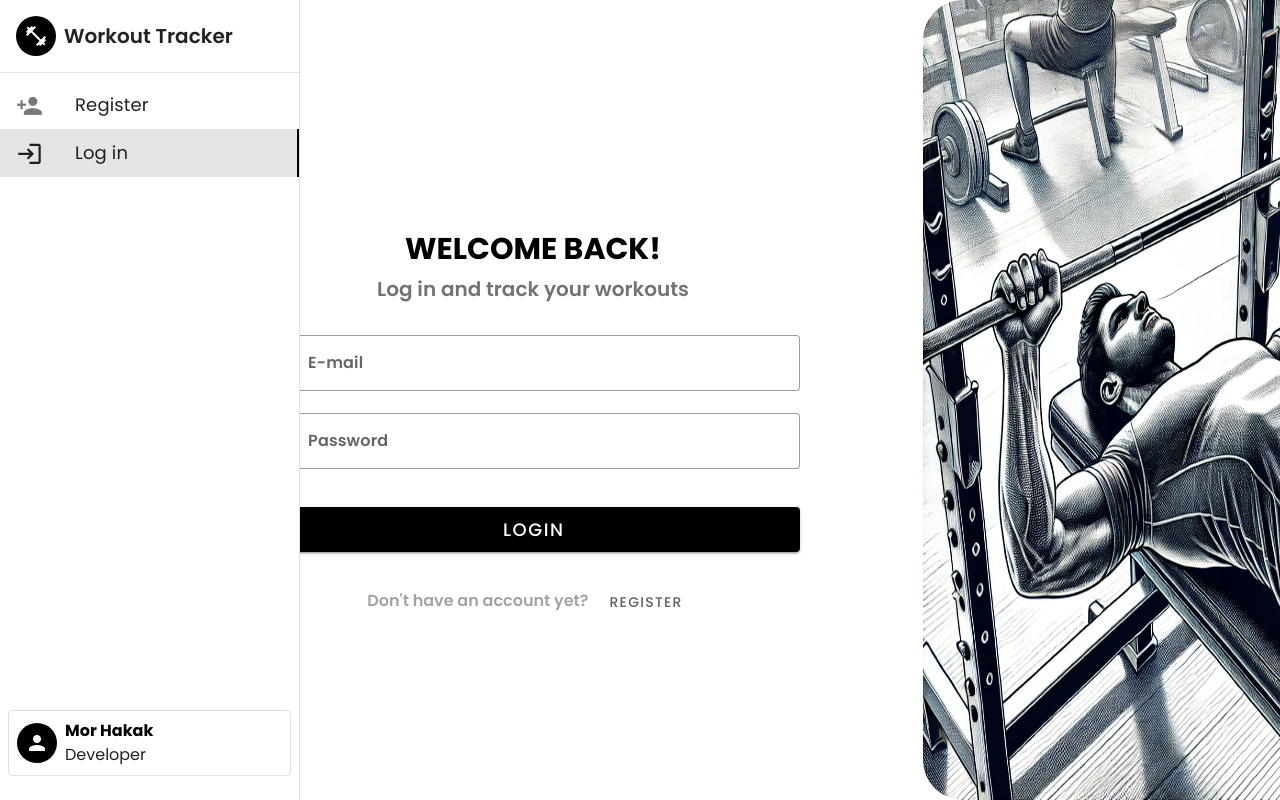
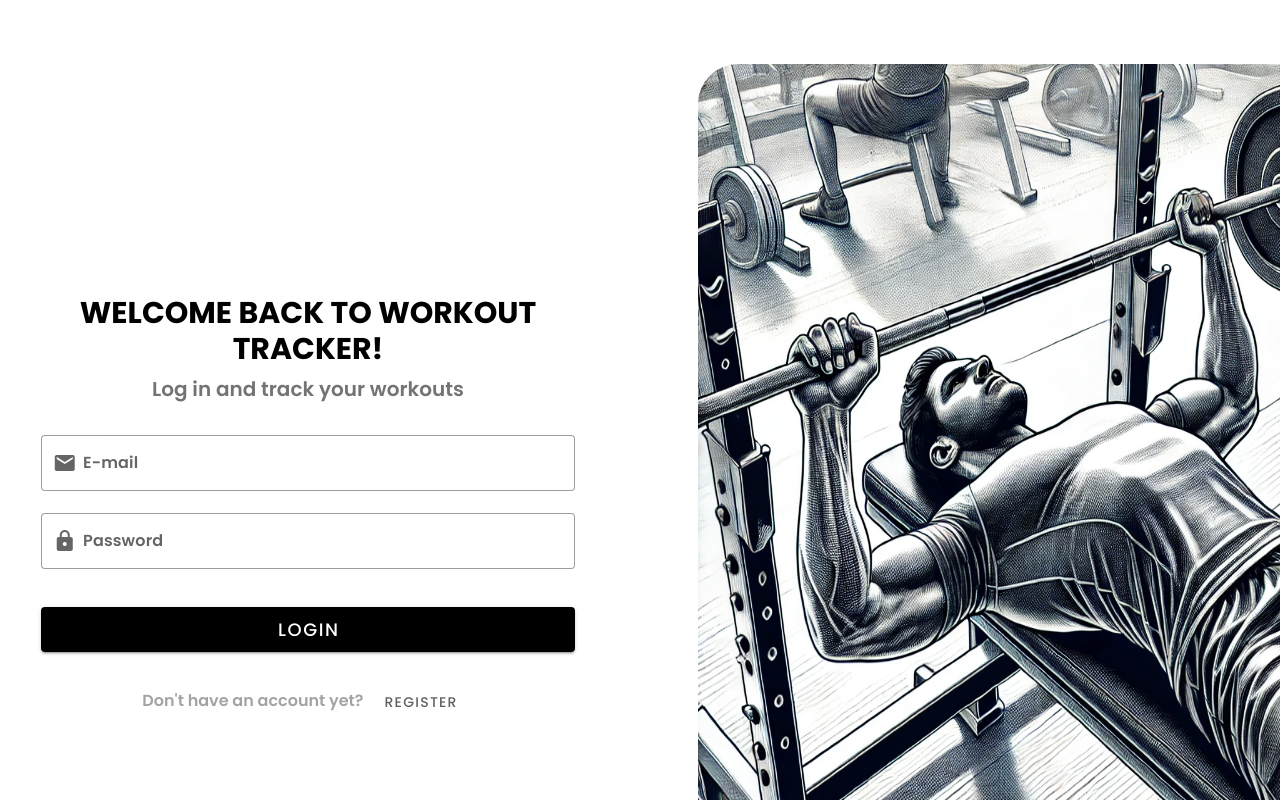
Before and after one commit to morhakak/Workout-Tracker-App-UI, a Vue app in the folder workout-tracker-app/: page /auth/login in a window 1280 px wide. Shown: the top 800 px of the page. Built offline with nearby package versions, Linux system fonts and the light colour scheme.

Commit message:
Update auth layout, add actions menu to workout card

```diff
--- a/workout-tracker-app/src/components/layout/AppLayout.vue
+++ b/workout-tracker-app/src/components/layout/AppLayout.vue
@@ -1,8 +1,8 @@
 <template>
   <v-layout>
-    <MobileNav @logout="logoutDialog = true" />
-    <DesktopNav @logout="logoutDialog = true" />
-    <v-main class="pt-0">
+    <MobileNav v-if="token" @logout="logoutDialog = true" />
+    <DesktopNav v-if="token" @logout="logoutDialog = true" />
+    <v-main class="pt-0 mt-16 lg:mt-0">
       <router-view></router-view>
     </v-main>
   </v-layout>
@@ -59,8 +59,10 @@ import { useAuthStore } from "../../stores/authStore";
 import { useRouter } from "vue-router";
 import MobileNav from "../UI/MobileNav.vue";
 import DesktopNav from "../UI/DesktopNav.vue";
+import { storeToRefs } from "pinia";
 
 const router = useRouter();
 const authStore = useAuthStore();
+const { token } = storeToRefs(authStore);
 const logoutDialog = ref(false);
 </script>
--- a/workout-tracker-app/src/components/layout/AuthLayout.vue
+++ b/workout-tracker-app/src/components/layout/AuthLayout.vue
@@ -13,7 +13,7 @@
         </p>
       </div>
       <img
-        class="hidden lg:block w-[50%] h-20 min-h-screen flex-1 rounded-tl-[40px] rounded-bl-[40px]"
+        class="hidden xl:block w-[50%] h-20 min-h-screen flex-1 rounded-tl-[40px] rounded-bl-[40px] aspect-auto"
         src="../../../public/assets/bench-press.png"
       ></img>
     </div>
--- a/workout-tracker-app/src/components/workouts/WorkoutCard.vue
+++ b/workout-tracker-app/src/components/workouts/WorkoutCard.vue
@@ -12,7 +12,8 @@
     <template #title>
       <div class="flex items-center">
         <v-icon
-          class="bg-black text-white rounded-full p-[20px] justify-self-center mr-2"
+          size="small"
+          class="bg-black text-white rounded-full p-[16px] justify-self-center mr-2"
           >mdi-dumbbell</v-icon
         >
         <h2 class="text-center">{{ workout.name }}</h2>
@@ -24,31 +25,59 @@
         <p class="text-sm font-medium">
           {{ toLocalDate(workout.createdDate) }}
         </p>
-        <div>
+        <v-menu transition="slide-x-transition" location="start">
+          <template v-slot:activator="{ props }">
+            <v-btn icon="mdi-dots-vertical" v-bind="props"></v-btn>
+          </template>
+
+          <v-list
+            density="compact"
+            slim
+            class="flex items-center justify-center overflow-y-hidden py-6 px-2 mr-2"
+            height="40"
+          >
+            <v-btn
+              rounded="xl"
+              icon
+              size="small"
+              variant="plain"
+              @click.stop="emitToggle"
+              ><v-icon v-if="workout.isFavorite" color="yellow" size="large"
+                >mdi-star</v-icon
+              ><v-icon v-else size="large">mdi-star-outline</v-icon></v-btn
+            >
+            <v-btn
+              rounded="xl"
+              icon
+              size="small"
+              variant="plain"
+              @click.stop="emitDelete"
+              ><v-icon size="large">mdi-trash-can-outline</v-icon></v-btn
+            >
+          </v-list>
+        </v-menu>
+        <!-- <div>
           <v-btn
             rounded="xl"
             icon
+            active="false"
             size="small"
-            @click.stop="
-              () => $emit(`deleteRequest`, workout._id, workout.name)
-            "
+            variant="text"
+            @click.stop="emitDelete"
             ><v-icon size="large">mdi-trash-can-outline</v-icon></v-btn
           >
-          <!-- <v-btn
+          <v-btn
             rounded="xl"
             icon
+            active="false"
             size="small"
-            @click.stop="() => $emit(`toggleIsFavorite`, workout._id)"
-            ><v-icon v-if="workout.isFavorite" color="red" size="large"
-              >mdi-heart</v-icon
-            ><v-icon v-else size="large">mdi-heart-outline</v-icon></v-btn
-          > -->
-          <v-btn rounded="xl" icon size="small" @click.stop="handleEmitToggle"
-            ><v-icon v-if="workout.isFavorite" color="red" size="large"
-              >mdi-heart</v-icon
-            ><v-icon v-else size="large">mdi-heart-outline</v-icon></v-btn
+            variant="text"
+            @click.stop="emitToggle"
+            ><v-icon v-if="workout.isFavorite" color="yellow" size="large"
+              >mdi-star</v-icon
+            ><v-icon v-else size="large">mdi-star-outline</v-icon></v-btn
           >
-        </div>
+        </div> -->
       </div>
     </v-card-actions>
   </v-card>
@@ -73,7 +102,11 @@ const openWorkout = () => {
   }
 };
 
-const handleEmitToggle = () => {
+const emitToggle = () => {
   emits("toggleIsFavorite", props.workout._id);
 };
+
+const emitDelete = () => {
+  emits("deleteRequest", props.workout._id, props.workout.name);
+};
 </script>
--- a/workout-tracker-app/src/views/ChooseWorkoutView.vue
+++ b/workout-tracker-app/src/views/ChooseWorkoutView.vue
@@ -1,5 +1,5 @@
 <template>
-  <div class="flex justify-center mt-6">
+  <div class="flex justify-center mt-6 pb-6">
     <v-card
       rounded="lg"
       class="flex flex-col p-6 justify-center min-w-[350px] sm:w-[500px] gap-4"
--- a/workout-tracker-app/src/views/LoginView.vue
+++ b/workout-tracker-app/src/views/LoginView.vue
@@ -1,58 +1,10 @@
 <template>
   <AuthLayout :isLoginView="true">
     <h1 class="text-center text-3xl text-black font-bold mt-8 uppercase">
-      Welcome Back!
+      Welcome Back To Workout Tracker!
     </h1>
     <h2 class="text-center text-xl text-neutral-500 font-semibold mt-2">
       Log in and track your workouts
-    </h2>
-    <form @submit.prevent="submitForm" class="mb-8">
-      <v-text-field
-        prepend-inner-icon="mdi-email"
-        class="text-black font-semibold mt-8"
-        variant="outlined"
-        color="black"
-        base-color="black"
-        v-model="state.email"
-        :error-messages="v$.email.$errors.map((e) => e.$message)"
-        label="E-mail"
-        required
-        @blur="v$.email.$touch"
-        @input="v$.email.$touch"
-        style="font-size: 1.125rem; color: white"
-      >
-      </v-text-field>
-      <v-text-field
-        type="password"
-        prepend-inner-icon="mdi-lock"
-        class="text-black font-semibold"
-        variant="outlined"
-        color="black"
-        base-color="black"
-        v-model="state.password"
-        :error-messages="v$.password.$errors.map((e) => e.$message)"
-        label="Password"
-        required
-        @blur="v$.password.$touch"
-        @input="v$.password.$touch"
-      ></v-text-field>
-      <v-btn
-        color="black"
-        class="me-4 w-full text-lg mt-4"
-        height="45"
-        type="submit"
-        :loading="isLoading"
-      >
-        Login
-      </v-btn>
-    </form>
-  </AuthLayout>
-  <AuthLayout :isLogin="true">
-    <h1 class="text-center text-3xl text-black font-bold mt-8 uppercase">
-      Weolcome Back!
-    </h1>
-    <h2 class="text-center text-xl text-neutral-500 font-semibold mt-2">
-      Login and track your workouts
     </h2>
     <form @submit.prevent="submitForm" class="mb-8">
       <v-text-field
--- a/workout-tracker-app/src/views/WorkoutsView.vue
+++ b/workout-tracker-app/src/views/WorkoutsView.vue
@@ -1,5 +1,5 @@
 <template>
-  <div class="w-full pb-6 pt-20 xl:pt-16">
+  <div class="w-full pb-6 pt-6">
     <div class="d-flex flex-column align-center ga-5" v-if="user">
       <v-btn
         v-if="!isLoadingWorkouts"
@@ -8,7 +8,7 @@
         height="120"
         class="border-dashed border-2 border-black"
         rounded="xl"
-        to="/create-Workout"
+        to="/create-workout"
         flat
       >
         <div class="flex flex-col items-center gap-2">
```
